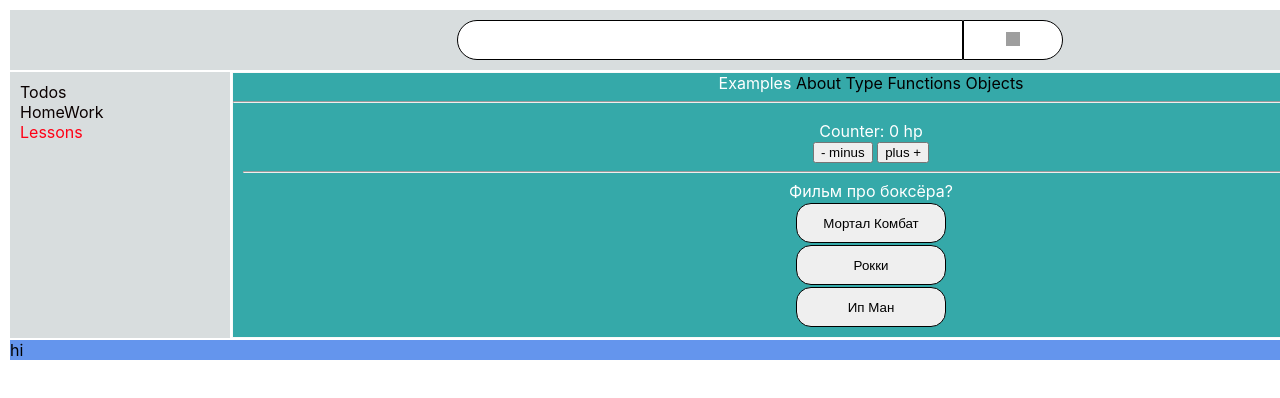
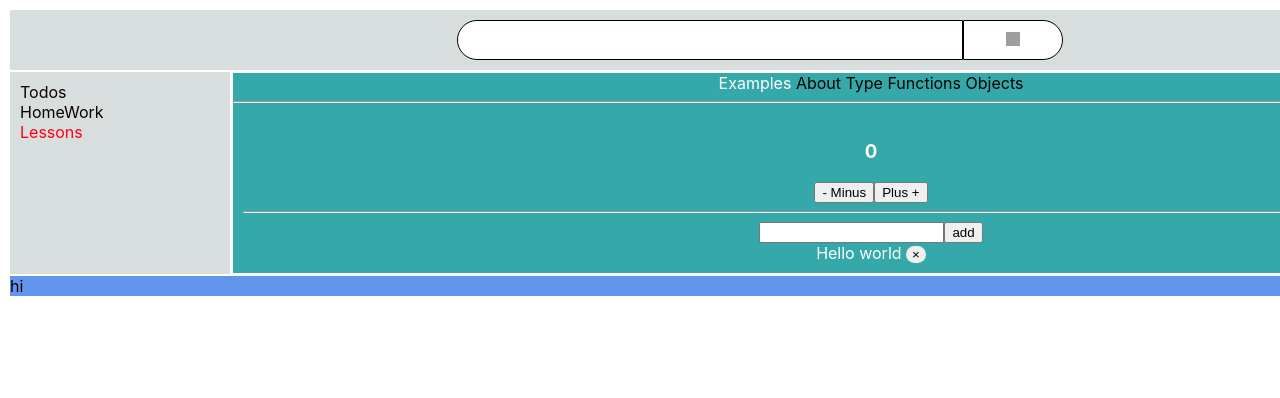
Before and after one commit to VladimirShumliaiev/Type-script-React, a React (Create React App) app in the folder my-app/: page /lessons/examples in a window 1280 px wide. Shown: the top 398 px of the page. Built offline with nearby package versions, Linux system fonts and the light colour scheme; grey boxes are pictures that could not be loaded.

Commit message:
09.03.2023 12:43

```diff
--- a/my-app/src/Components/mainContent/Lessons/Components Lessons/Examples/Count.tsx
+++ b/my-app/src/Components/mainContent/Lessons/Components Lessons/Examples/Count.tsx
@@ -6,31 +6,19 @@ type CountProps = {
 }
 
 const Count: FC<CountProps> = ({count, setCount}) => {
-
     const plus = () => {
         setCount(count + 1)
-        if (count >= 5) {
-            alert('Maximum 5 hp')
-            setCount(0)
-        }
     }
-
     const minus = () => {
         setCount(count - 1)
-        if (count <= -5) {
-            alert('Minimum -5 hp')
-            setCount(0)
-        }
-
     }
     return (
         <div>
-            Counter: {count} hp
-            <div>
-                <button onClick={minus}> - minus </button>
-                {' '}
-                <button onClick={plus}> plus + </button>
-            </div>
+            <h3>
+                {count}
+            </h3>
+            <button onClick={minus}>- Minus</button>
+            <button onClick={plus}> Plus +</button>
         </div>
     );
 };
--- a/my-app/src/Components/mainContent/Lessons/Components Lessons/Examples/Examples.tsx
+++ b/my-app/src/Components/mainContent/Lessons/Components Lessons/Examples/Examples.tsx
@@ -1,9 +1,11 @@
 import React, {FC, useState} from 'react';
 import Count from "./Count";
 import Quiz from "./Quiz/Quiz";
+import Input from "./Input/Input";
 
 const Examples: FC = () => {
     const [count, setCount] = useState(0)
+    const [title, setTitle] = useState('')
     // let a = 1 + 2;
     // let b = a + 3;
     //
@@ -19,6 +21,7 @@ const Examples: FC = () => {
         <div>
             <Count count={count} setCount={setCount}/>
             <hr/>
+            <Input title={title} setTitle={setTitle}/>
             <Quiz/>
         </div>
     );
--- /dev/null
+++ b/my-app/src/Components/mainContent/Lessons/Components Lessons/Examples/Input/Input.module.css
@@ -0,0 +1,4 @@
+.button {
+    border-radius: 15px;
+    border: 1px ;
+}
--- /dev/null
+++ b/my-app/src/Components/mainContent/Lessons/Components Lessons/Examples/Input/Input.tsx
@@ -0,0 +1,30 @@
+import React, {FC} from 'react';
+import {useAppDispatch} from "../../../../../../hooks/hooks";
+import {addTitle} from "../../../../../../redux/Slices/examplesSlice";
+import InputList from "./InputList";
+
+type InputProps = {
+    title: string
+    setTitle: (str: string) => void
+}
+
+const Input: FC<InputProps> = ({title, setTitle}) => {
+    const dispatch = useAppDispatch()
+
+    const addText = () => {
+        dispatch(addTitle(title))
+        setTitle('')
+    }
+    return (
+        <form onSubmit={e => {
+            e.preventDefault()
+            addText()
+        }}>
+            <input value={title} onChange={e => setTitle(e.target.value)}/>
+            <button> add</button>
+            <InputList/>
+        </form>
+    );
+};
+
+export default Input;
--- /dev/null
+++ b/my-app/src/Components/mainContent/Lessons/Components Lessons/Examples/Input/InputItem.tsx
@@ -0,0 +1,26 @@
+import React, {FC} from 'react';
+import {useAppDispatch} from "../../../../../../hooks/hooks";
+import {deleteTitle} from "../../../../../../redux/Slices/examplesSlice";
+import style from './Input.module.css'
+
+type InputItemProps = {
+    id: string,
+    title: string
+}
+
+const InputItem: FC<InputItemProps> = ({id, title}) => {
+    const dispatch = useAppDispatch()
+
+    const delTitle = () => {
+        dispatch(deleteTitle({id}))
+    }
+    return (
+        <div>
+            {title}
+            {' '}
+            <button className={style.button} onClick={delTitle}> &times; </button>
+        </div>
+    );
+};
+
+export default InputItem;
--- /dev/null
+++ b/my-app/src/Components/mainContent/Lessons/Components Lessons/Examples/Input/InputList.tsx
@@ -0,0 +1,18 @@
+import React, {FC} from 'react';
+import {useAppSelector} from "../../../../../../hooks/hooks";
+import InputItem from "./InputItem";
+
+const InputList: FC = () => {
+    const list = useAppSelector(state => state.examples.examples)
+
+    return (
+        <div>
+            {
+                list.map(e => <InputItem key={e.id} {...e}/>
+                )
+            }
+        </div>
+    );
+};
+
+export default InputList;
--- a/my-app/src/Components/mainContent/Lessons/Components Lessons/Examples/Quiz/Game.tsx
+++ b/my-app/src/Components/mainContent/Lessons/Components Lessons/Examples/Quiz/Game.tsx
@@ -1,25 +1,9 @@
-import React, {FC} from 'react';
-import style from './Quiz.module.css'
+import React from 'react';
 
-type Question = {
-    id: number
-    title: string
-    variants: string[]
-    correct: number
-}
-
-type GameProp = {
-    question: Question
-    onClickVariants: (index: number) => void
-}
-
-const Game: FC<GameProp> = ({onClickVariants, question }) => {
+const Game = () => {
     return (
         <div>
-            {question.title}
-            {
-                question.variants.map((e, index) => <div><button className={style.button} onClick={() => onClickVariants(index)}>{e}</button></div>)
-            }
+
         </div>
     );
 };
--- a/my-app/src/Components/mainContent/Lessons/Components Lessons/Examples/Quiz/Quiz.tsx
+++ b/my-app/src/Components/mainContent/Lessons/Components Lessons/Examples/Quiz/Quiz.tsx
@@ -1,30 +1,9 @@
-import React, {FC, useState} from 'react';
-import gameList from "./gameList";
-import Game from "./Game";
-import Result from "./Result";
+import React from 'react';
 
-
-
-const Quiz: FC = () => {
-    const [step, setStep] = useState(0)
-    const [correct, setCorrect] = useState(0)
-
-    const onClickVariants = (index: number) => {
-        setStep(step + 1)
-
-        if (index === question.correct) {
-            setCorrect(correct + 1)
-        }
-    }
-
-    const question = gameList[step]
-
-
+const Quiz = () => {
     return (
         <div>
-            {
-                step !== gameList.length ? <Game question={question} onClickVariants={onClickVariants}/> : <Result correct={correct}/>
-            }
+
         </div>
     );
 };
--- a/my-app/src/Components/mainContent/Lessons/Components Lessons/Examples/Quiz/Result.tsx
+++ b/my-app/src/Components/mainContent/Lessons/Components Lessons/Examples/Quiz/Result.tsx
@@ -1,29 +1,14 @@
 import React, {FC} from 'react';
-import gameList from "./gameList";
 import style from './Quiz.module.css'
 
-type ResultProp = {
-    correct: number
-}
 
-const Result: FC<ResultProp> = ({correct}) => {
+const Result: FC = () => {
     return (
         <div className={style.result}>
             <img src="https://gazeta19.ru/media/k2/items/cache/4e24ef2452a14787a5872b83cf3e3244_XL.jpg" alt=""/>
             <div>
-                вы ответили на {correct} ответа из {gameList.length} вариантов
+                вы ответили на 0 ответа из 3 вариантов
             </div>
-            <div>
-                <a href="examples">
-                    <button>New Game</button>
-                </a>
-                <div>
-                    <a href="lessons">
-                            back to page
-                    </a>
-                </div>
-            </div>
-
         </div>
     );
 };
--- /dev/null
+++ b/my-app/src/redux/Slices/examplesSlice.ts
@@ -0,0 +1,33 @@
+import {createSlice} from "@reduxjs/toolkit";
+
+type Examples = {
+    id: string
+    title: string
+}
+
+type ExampleState = {
+    examples: Examples[]
+}
+
+const initialState: ExampleState = {
+    examples: [{id: '1', title: 'Hello world'}]
+}
+
+const examplesSlice = createSlice({
+    name: 'examples',
+    initialState,
+    reducers: {
+        addTitle(state, action) {
+            state.examples.push({
+                id: new Date().toISOString(),
+                title: action.payload
+            })
+        },
+        deleteTitle(state, action) {
+            state.examples = state.examples.filter(e => e.id !== action.payload.id)
+        }
+    }
+})
+
+export const {addTitle, deleteTitle} = examplesSlice.actions
+export default examplesSlice.reducer
--- a/my-app/src/redux/Store/store.ts
+++ b/my-app/src/redux/Store/store.ts
@@ -1,12 +1,14 @@
 import {configureStore} from "@reduxjs/toolkit";
 import todoSlice from "../Slices/todoSlice";
 import todoLessonsSlice from "../Slices/todoLessonsSlice";
+import examplesSlice from "../Slices/examplesSlice";
 
 
 export const store = configureStore({
     reducer: {
         todo: todoSlice,
         todoLessons: todoLessonsSlice,
+        examples: examplesSlice,
     }
 })
 
```
